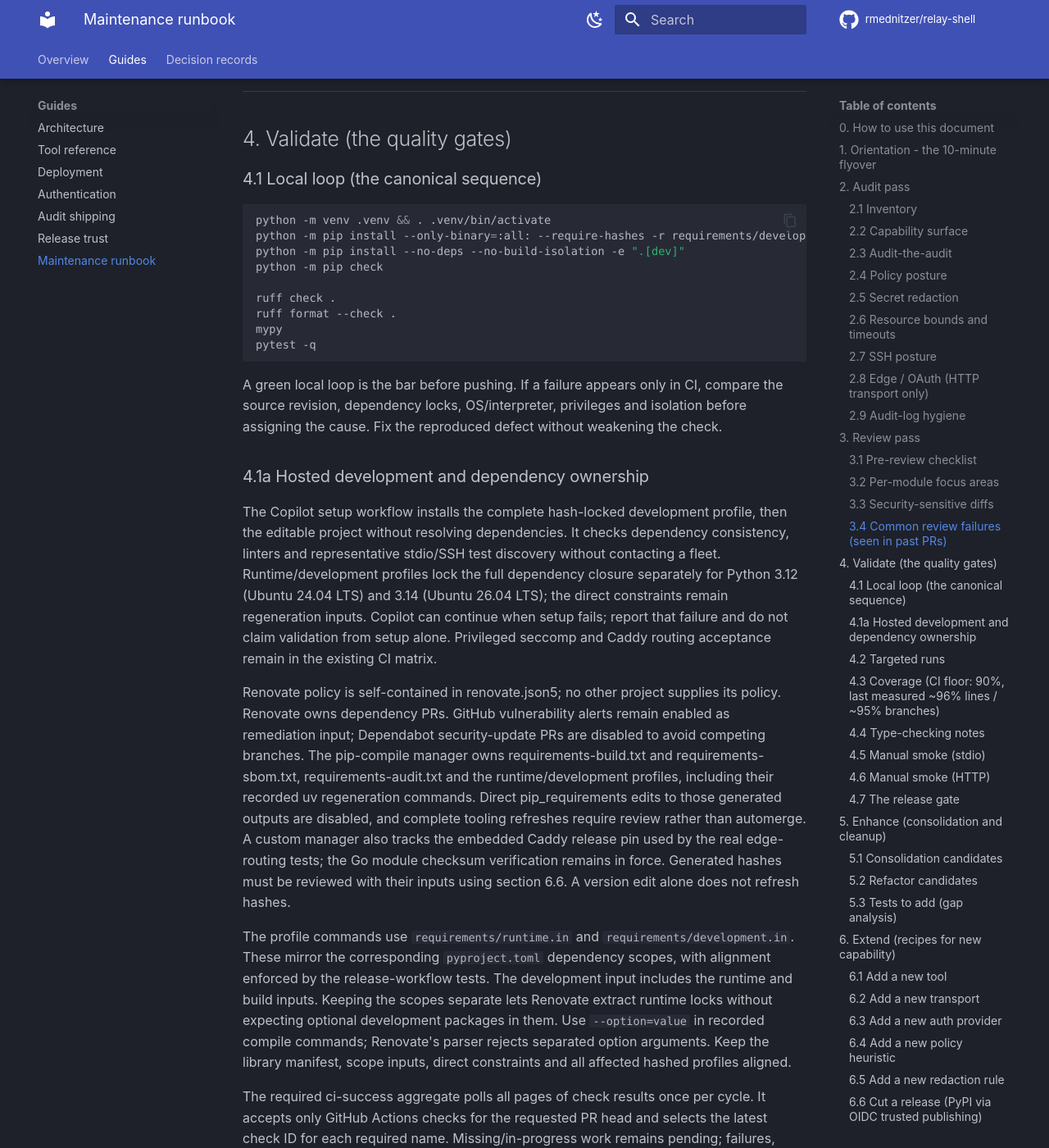
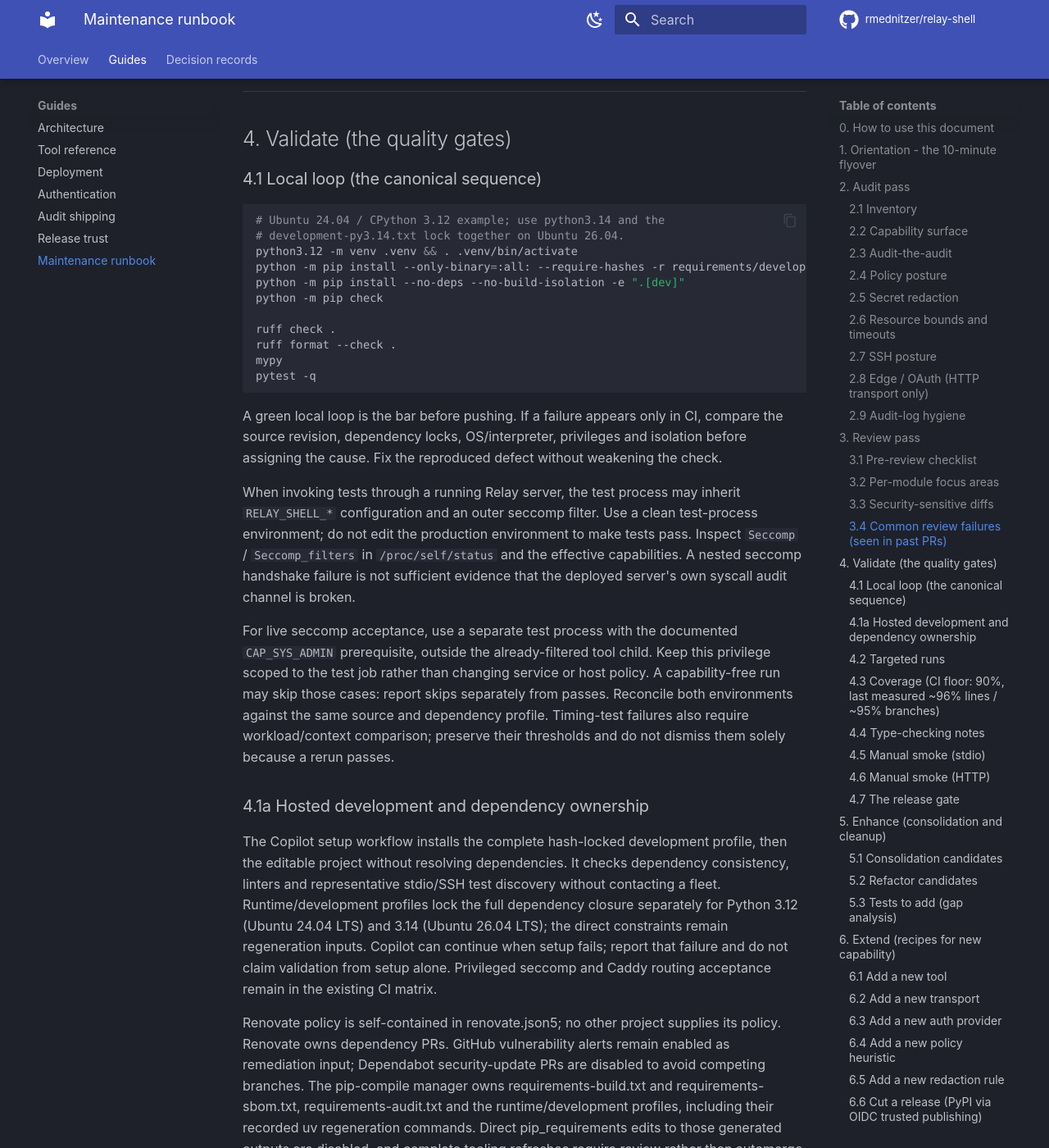
Before and after one commit to rmednitzer/relay-shell, an MkDocs documentation site: the page built from docs/runbook.md, in a window 1280 px wide and 1400 px high, scrolled down 10720 px. Shown: the whole window at 82% size. Built offline with MkDocs 1.6.1 and Material for MkDocs 9.7.7, drawn with Linux system fonts in a browser that asks for light colours; comment, search, counter and statistics services are not loaded.

Commit message:
Clarify qualified interpreter and seccomp test contexts (#287)

````diff
--- a/docs/runbook.md
+++ b/docs/runbook.md
@@ -416,7 +416,9 @@ Check these explicitly:
 ### 4.1 Local loop (the canonical sequence)
 
 ```bash
-python -m venv .venv && . .venv/bin/activate
+# Ubuntu 24.04 / CPython 3.12 example; use python3.14 and the
+# development-py3.14.txt lock together on Ubuntu 26.04.
+python3.12 -m venv .venv && . .venv/bin/activate
 python -m pip install --only-binary=:all: --require-hashes -r requirements/development-py3.12.txt
 python -m pip install --no-deps --no-build-isolation -e ".[dev]"
 python -m pip check
@@ -431,6 +433,21 @@ A green local loop is the bar before pushing. If a failure appears only in CI,
 compare the source revision, dependency locks, OS/interpreter, privileges and
 isolation before assigning the cause. Fix the reproduced defect without weakening
 the check.
+
+When invoking tests through a running Relay server, the test process may inherit
+`RELAY_SHELL_*` configuration and an outer seccomp filter. Use a clean test-process
+environment; do not edit the production environment to make tests pass. Inspect
+`Seccomp` / `Seccomp_filters` in `/proc/self/status` and the effective capabilities.
+A nested seccomp handshake failure is not sufficient evidence that the deployed
+server's own syscall audit channel is broken.
+
+For live seccomp acceptance, use a separate test process with the documented
+`CAP_SYS_ADMIN` prerequisite, outside the already-filtered tool child. Keep this
+privilege scoped to the test job rather than changing service or host policy.
+A capability-free run may skip those cases: report skips separately from passes.
+Reconcile both environments against the same source and dependency profile.
+Timing-test failures also require workload/context comparison; preserve their
+thresholds and do not dismiss them solely because a rerun passes.
 
 ### 4.1a Hosted development and dependency ownership
 
````
Also changed, not shown: CONTRIBUTING.md (+5 -2 lines).
